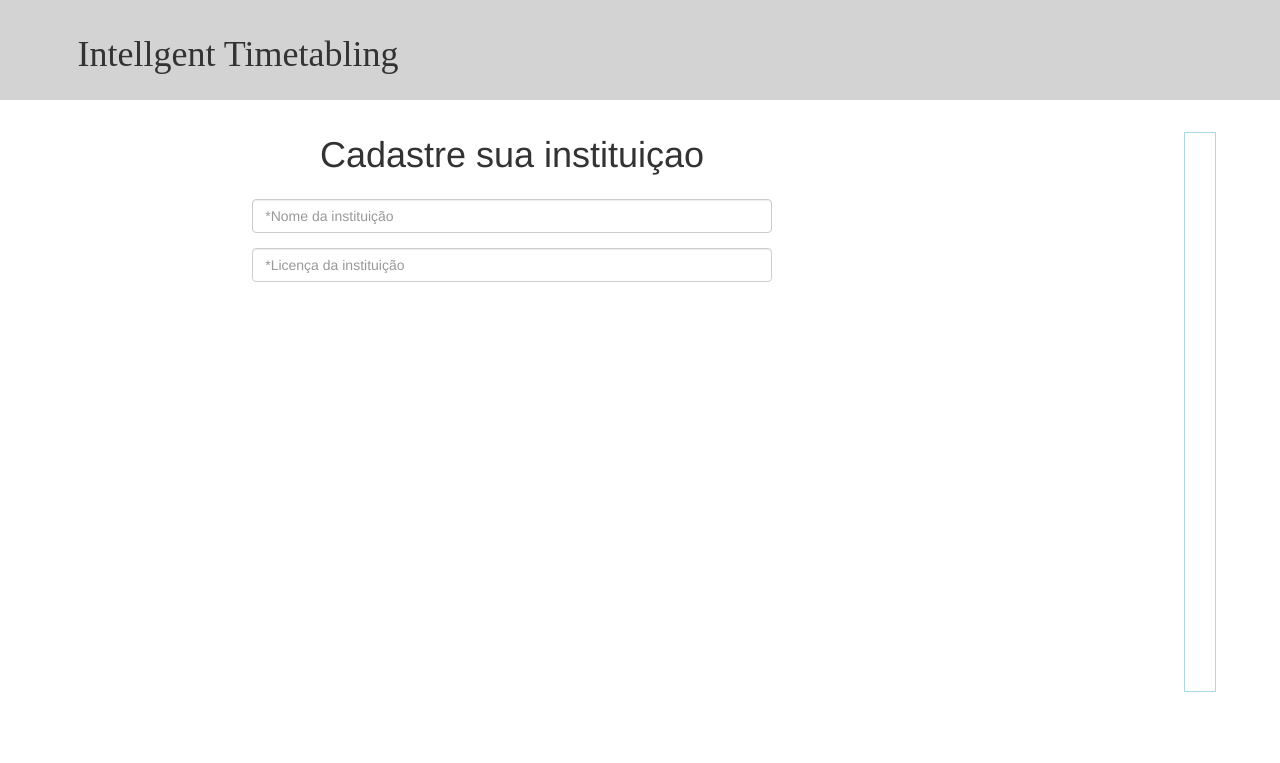
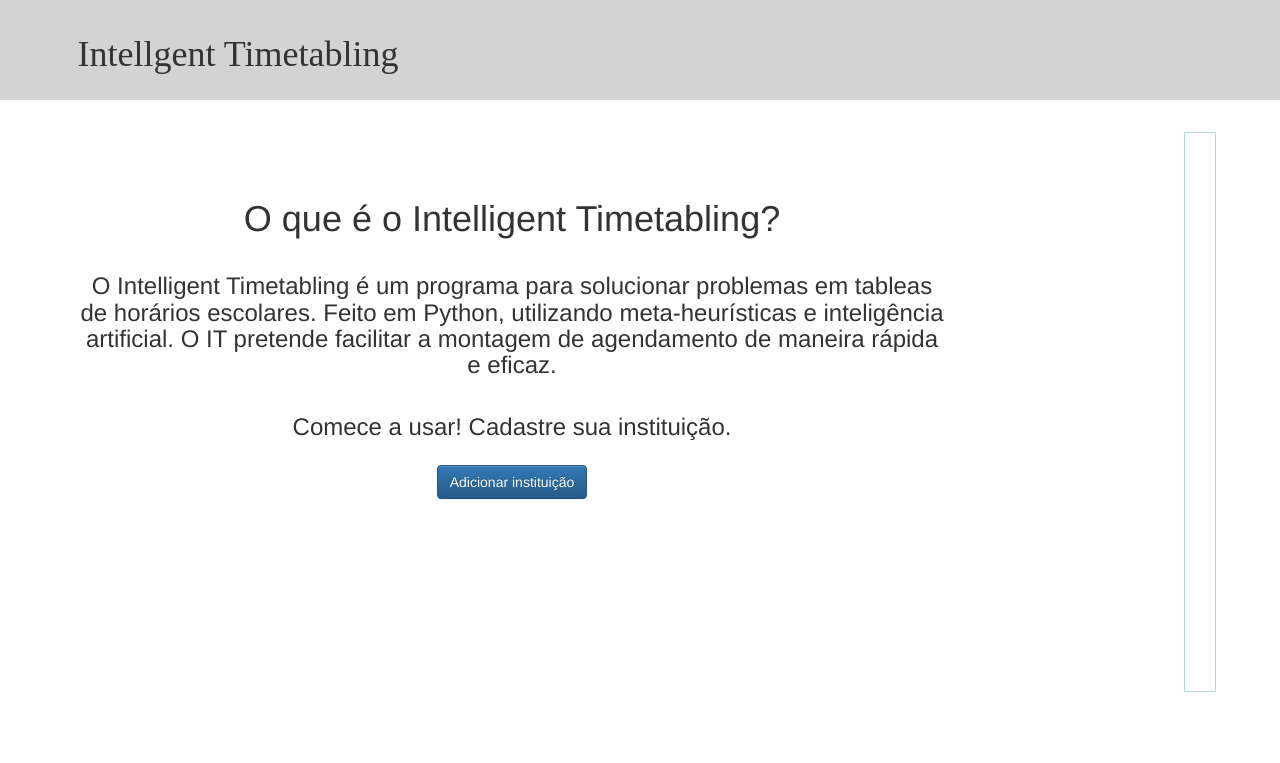
Before and after one commit to felipefontelas/it-python-Django, a Django app: page / in a window 1280 px wide. Shown: the top 763 px of the page. Run offline with Django 3.2, Linux system fonts and the light colour scheme; data that the repository does not hold is empty; some libraries are stand-ins or nearby versions.

Commit message:
Formulário Funcionando

```diff
--- a/iTimetabling/models.py
+++ b/iTimetabling/models.py
@@ -8,7 +8,7 @@ from django.utils import timezone
 
 class Instituicao(models.Model):
     nomeInstituicao = models.CharField(max_length = 200)
-    licencaInstituicao = models.TextField()
+    licencaInstituicao = models.CharField(max_length = 200)
     created_at = models.DateTimeField(default=timezone.now)
 
     def store(self):
--- a/iTimetabling/static/css/styles.css
+++ b/iTimetabling/static/css/styles.css
@@ -2,7 +2,8 @@
     float: right;
     padding: 15px;
     margin-right: 5%;
-    overflow: scroll;
+    overflow-y: scroll;
+    overflow-x: hidden;
     height: 70%;
     border: 0.5px solid lightblue;
     margin-top: 2.5%;
@@ -13,14 +14,20 @@
     padding: 15px;
 }
 
-.form{
+.home{
     text-align: center;
+    height: 75%;
     width: 70%;
     padding: 15px;
     margin-left: 5%;
+    margin-top: 5%;
 }
 
-.form h1{
+.home h1{
+    padding-bottom: 15px;
+}
+
+.home h3{
     padding-bottom: 15px;
 }
 
@@ -44,3 +51,21 @@
     margin-left: 5%;
     font-family: 'Times New Roman', Times, serif;
 }
+
+.form_add{
+    width: 50%;
+    padding-left: 15px;
+}
+
+.form_title{
+    padding-left: 15px;
+}
+
+.form_save{
+    padding-left: 15px;
+}
+
+.site_name{
+    color: inherit;
+    text-decoration: none;
+}
--- a/iTimetabling/templates/iTimetabling/instituicao_detail.html
+++ b/iTimetabling/templates/iTimetabling/instituicao_detail.html
@@ -1,7 +1,7 @@
 {% extends 'iTimetabling/layout.html' %}
 
 {% block content %}
-<div class="form">
+<div class="home">
     <h1>{{instituicao.nomeInstituicao}}</h1>
     <p>{{instituicao.licencaInstituicao}}</p>
 </div>
--- a/iTimetabling/templates/iTimetabling/instituicao_list.html
+++ b/iTimetabling/templates/iTimetabling/instituicao_list.html
@@ -10,19 +10,24 @@
         <p>Licença: {{instituicao.licencaInstituicao}}</p>
         <p>
             <a href="#">Ver tabela</a> |
-            <a href="#">Editar</a> |
+            <a href="{% url 'instituicao_edit' pk=instituicao.pk %}">Editar</a> |
             <a href="#">Excluir</a>
         </p>
     </div>
     {% endfor %}
 </div>
-<div class="form">
-    <h1>Cadastre sua instituiçao</h1>
-    <form>
-        <div class="form-group">
-            <input class="form-control" placeholder="*Nome da instituição">
-            <input class="form-control" placeholder="*Licença da instituição">
-        </div>
-    </form>
+
+
+
+<div class="home">
+    <h1>O que é o Intelligent Timetabling?</h1>
+    <h3>
+        O Intelligent Timetabling é um programa para solucionar problemas em tableas de horários escolares. Feito em Python, utilizando meta-heurísticas e inteligência artificial.
+        O IT pretende facilitar a montagem de agendamento de maneira rápida e eficaz.
+    </h3>
+    <h3>
+        Comece a usar! Cadastre sua instituição.
+    </h3>
+    <a href="{% url 'instituicao_new' %}" class="btn btn-primary">Adicionar instituição</a>
 </div>
 {% endblock %}
--- a/iTimetabling/templates/iTimetabling/layout.html
+++ b/iTimetabling/templates/iTimetabling/layout.html
@@ -10,7 +10,7 @@
 <body>
     <div class="title">
         <h1>
-            Intellgent Timetabling
+            <a class="site_name" href="{% url 'instituicao_list' %}">Intellgent Timetabling</a>
         </h1>
     </div>
     {% block content %}
--- a/iTimetabling/urls.py
+++ b/iTimetabling/urls.py
@@ -4,4 +4,6 @@ from . import views
 urlpatterns = [
     url(r'^$', views.instituicao_list, name='instituicao_list'),
     url(r'^instituicao/(?P<pk>[0-9]+)/$', views.instituicao_detail, name='instituicao_detail'),
+    url(r'^instituicao/new/$', views.instituicao_new, name='instituicao_new'),
+    url(r'^instituicao/(?P<pk>\d+)/edit/$', views.instituicao_edit, name='instituicao_edit')
 ]
--- a/iTimetabling/views.py
+++ b/iTimetabling/views.py
@@ -4,13 +4,43 @@ from __future__ import unicode_literals
 from django.shortcuts import render, get_object_or_404
 from django.utils import timezone
 from .models import Instituicao
+from .forms import InstituicaoForm
+from django.shortcuts import redirect
 
 # Create your views here.
+
 
 def instituicao_list(request):
     instituicoes = Instituicao.objects.all().order_by('created_at')
     return render(request, 'iTimetabling/instituicao_list.html', {'instituicoes': instituicoes})
 
+
 def instituicao_detail(request, pk):
     instituicao = get_object_or_404(Instituicao, pk=pk)
     return render(request, 'iTimetabling/instituicao_detail.html', {'instituicao': instituicao})
+
+
+def instituicao_new(request):
+    if request.method == 'POST':
+        instituicao = InstituicaoForm(request.POST)
+        if instituicao.is_valid():
+            instituicao = instituicao.save(commit=False)
+            instituicao.created_at = timezone.now()
+            instituicao.save()
+            return redirect('instituicao_detail', pk=instituicao.pk)
+    else:
+        instituicao = InstituicaoForm()
+    return render(request, 'iTimetabling/instituicao_edit.html', {'instituicao': instituicao})
+
+def instituicao_edit(request, pk):
+    instituicao = get_object_or_404(Instituicao, pk=pk)
+    if request.method == "POST":
+        instituicao = InstituicaoForm(request.POST, instance=instituicao)
+        if instituicao.is_valid():
+            instituicao = instituicao.save(commit=False)
+            instituicao.created_at = timezone.now()
+            instituicao.save()
+            return redirect('instituicao_detail', pk=instituicao.pk)
+    else:
+        instituicao = InstituicaoForm(instance=instituicao)
+    return render(request, 'iTimetabling/instituicao_edit.html', {'instituicao': instituicao})
```
Also changed, not shown: iTimetabling/forms.py (added, +16 -0 lines), iTimetabling/templates/iTimetabling/instituicao_edit.html (added, +13 -0 lines).
